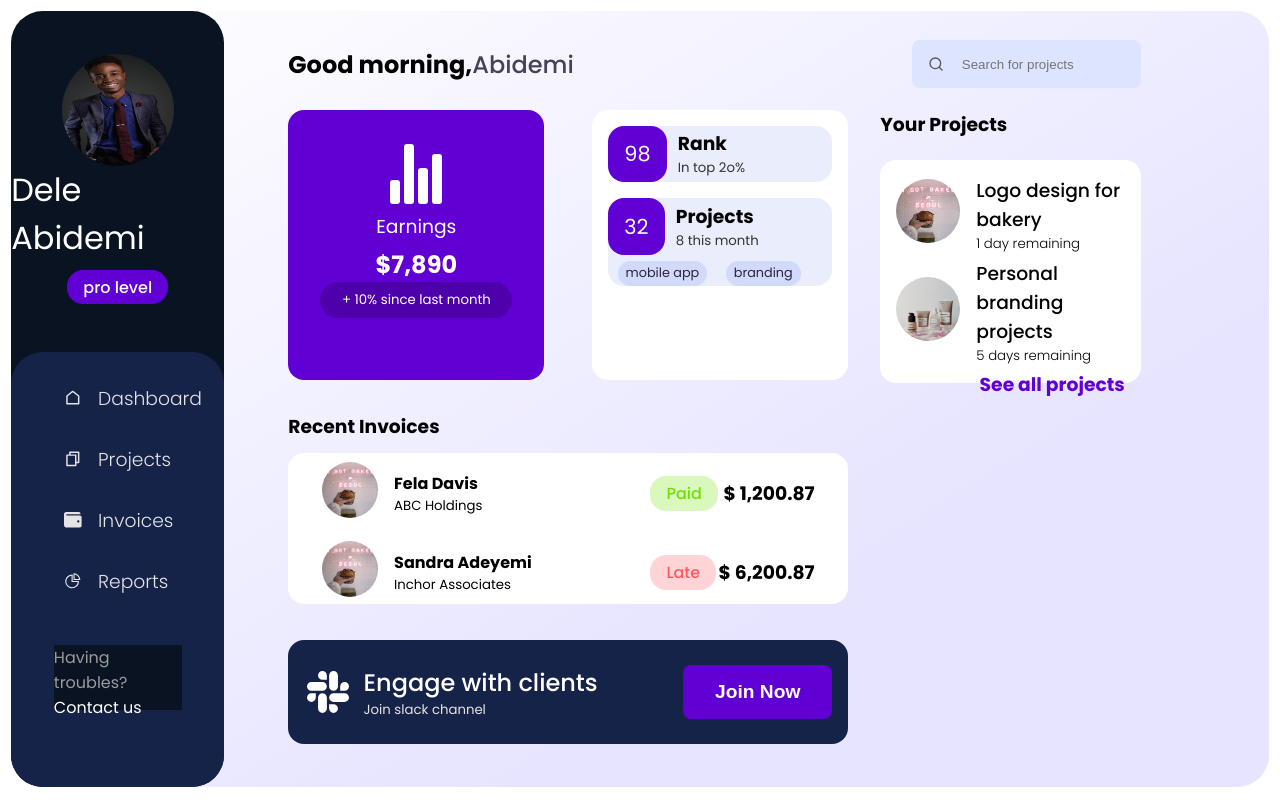
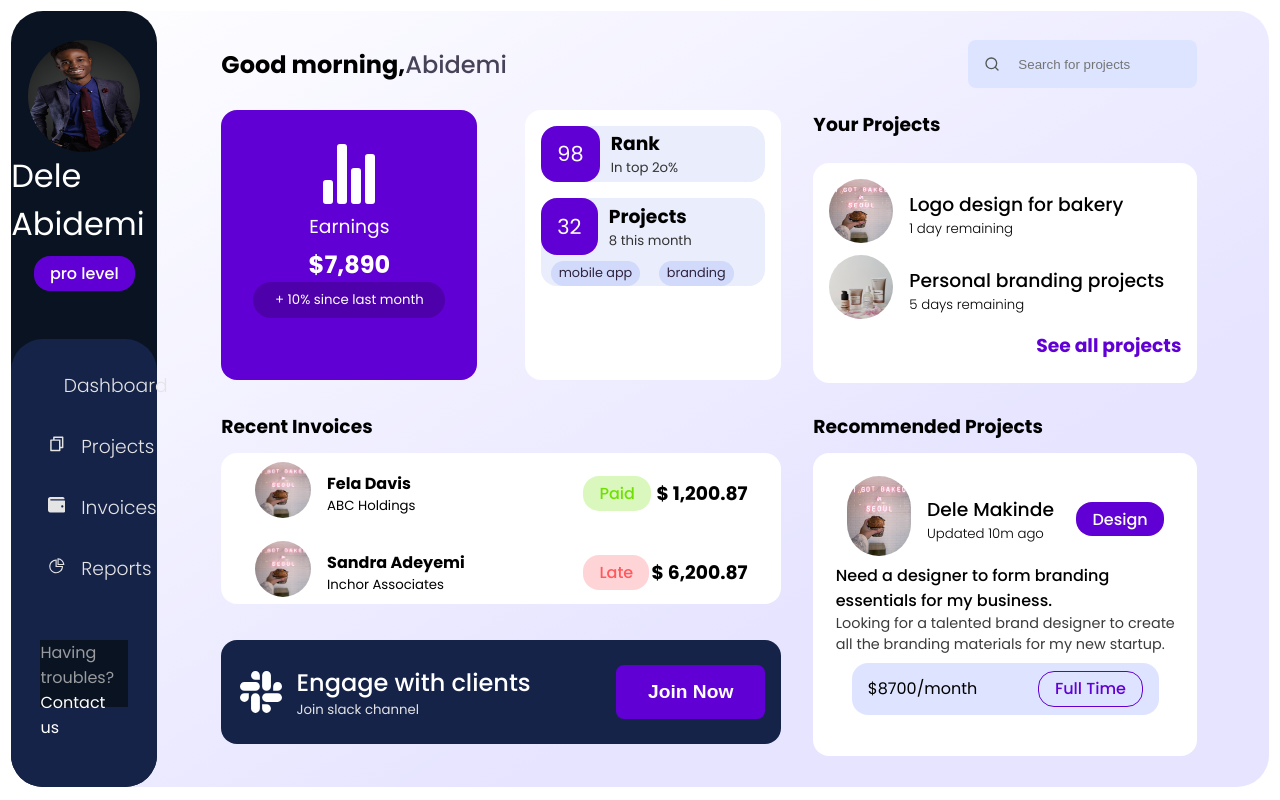
Before and after one commit to 42trustokerezi/react-dashboard, a React (Create React App) app: page / in a window 1280 px wide. Built offline with nearby package versions, Linux system fonts and the light colour scheme.

Commit message:
Recommended Projects UI created

```diff
--- a/src/components/Badge.jsx
+++ b/src/components/Badge.jsx
@@ -2,9 +2,9 @@
 import styled from 'styled-components'
 import {themeColor} from "../utils"
 
-function Badge({content, glow = false, paid = false, late = false}) {
+function Badge({content, clean=false, glow = false, paid = false, late = false}) {
     return (
-        <Div glow={glow} paid={paid} late={late}>
+        <Div glow={glow} paid={paid} late={late} clean={clean} >
           {content}
         </Div>
     )
@@ -17,6 +17,12 @@
   color: white;
   background-color: ${themeColor};
   cursor: pointer;
+
+  ${({clean}) => clean && `
+    color: ${themeColor};
+    border: 0.05rem solid ${themeColor};
+    background-color: transparent;
+  `}
 
   ${({glow}) => glow && `
     font-size: 0.8rem;
--- a/src/components/MainContent.jsx
+++ b/src/components/MainContent.jsx
@@ -5,6 +5,7 @@
 import Invoices from './Invoices';
 import JoinSlack from './JoinSlack';
 import Navbar from './Navbar';
+import ProjecctRecommendation from './ProjecctRecommendation';
 import Projects from './Projects';
 
 function MainContent() {
@@ -30,7 +31,10 @@
                         </InvoiceContainer>
                         <JoinSlack/>
                     </ColumnOne2>
-                    <ColumnTwo2></ColumnTwo2>
+                    <ColumnTwo2>
+                        <TitleText>Recommended Projects</TitleText>
+                        <ProjecctRecommendation/>
+                    </ColumnTwo2>
                 </SectionTwo>
             </SubContainer>
         </Container>
--- /dev/null
+++ b/src/components/ProjecctRecommendation.jsx
@@ -0,0 +1,111 @@
+import React from 'react'
+import styled from 'styled-components'
+import Badge from './Badge'
+import { cardShadow, hoverEffect, } from "../utils"
+import AvatarImg2 from "../assets/bakery.jpg"
+
+function ProjecctRecommendation() {
+    return (
+        <RecommendedProject>
+            <CardContent>
+                <Detail>
+                    <InfoContainer>
+                      <Avatar>
+                          <img src={AvatarImg2}/>
+                      </Avatar>
+                      <Info>
+                          <InfoName>Dele Makinde</InfoName>
+                          <InfoUpdate>Updated 10m ago</InfoUpdate>
+                      </Info>
+                    </InfoContainer>
+                    <Badge content="Design"/>
+                </Detail>
+                <Title>
+                    Need a designer to form branding essentials for my business.
+                </Title>
+                <ProjectInfo>
+                    Looking for a talented brand designer to create all the branding materials for my new startup.
+                </ProjectInfo>
+                <PriceContainer>
+                    <Price>$8700/month</Price>
+                    <Badge content="Full Time" clean />
+                </PriceContainer>
+            </CardContent>
+        </RecommendedProject>
+    )
+}
+
+const RecommendedProject = styled.div`
+    border-radius: 1rem;
+    height: 130%;
+    padding: 1rem;
+    background-color: white;
+    width: 27.5vw;
+
+    box-shadow: ${cardShadow};
+    transition: 0.4s ease-in-out;
+    &:hover {
+        box-shadow: ${hoverEffect};
+    }
+`;
+
+const CardContent = styled.div`
+    margin: 0.4rem;
+`;
+
+const Detail = styled.div`
+    display: flex;
+    justify-content: space-around;
+    align-items: center;
+`;
+
+const InfoContainer = styled.div`
+    display: flex;
+    align-items: center;
+`;
+
+const Avatar = styled.div`
+    margin-right: 1rem;
+    img {
+        height: 5rem;
+        border-radius: 5rem;
+    }
+`;
+
+const Info = styled.div``;
+
+const InfoName = styled.h3`
+    font-weight: 500;
+`;
+
+const InfoUpdate = styled.h5`
+    font-weight: 300;
+`;
+
+const Title = styled.h4`
+    font-weight: 500;
+`;
+
+const ProjectInfo = styled.p`
+    margin: 0;
+    padding: 0;
+    font-size: 0.9rem;
+    color: #3b3b3b;
+    margin-bottom: 0.5rem;
+`;
+
+const PriceContainer = styled.div`
+    display: flex;
+    align-items: center;
+    justify-content: space-between;
+    margin: 0 1rem;
+    padding: 0.5rem 1rem;
+    border-radius:1rem;
+    background-color: rgba(146, 166, 255, 0.3);
+`;
+
+const Price = styled.div``;
+
+
+
+export default ProjecctRecommendation
```
